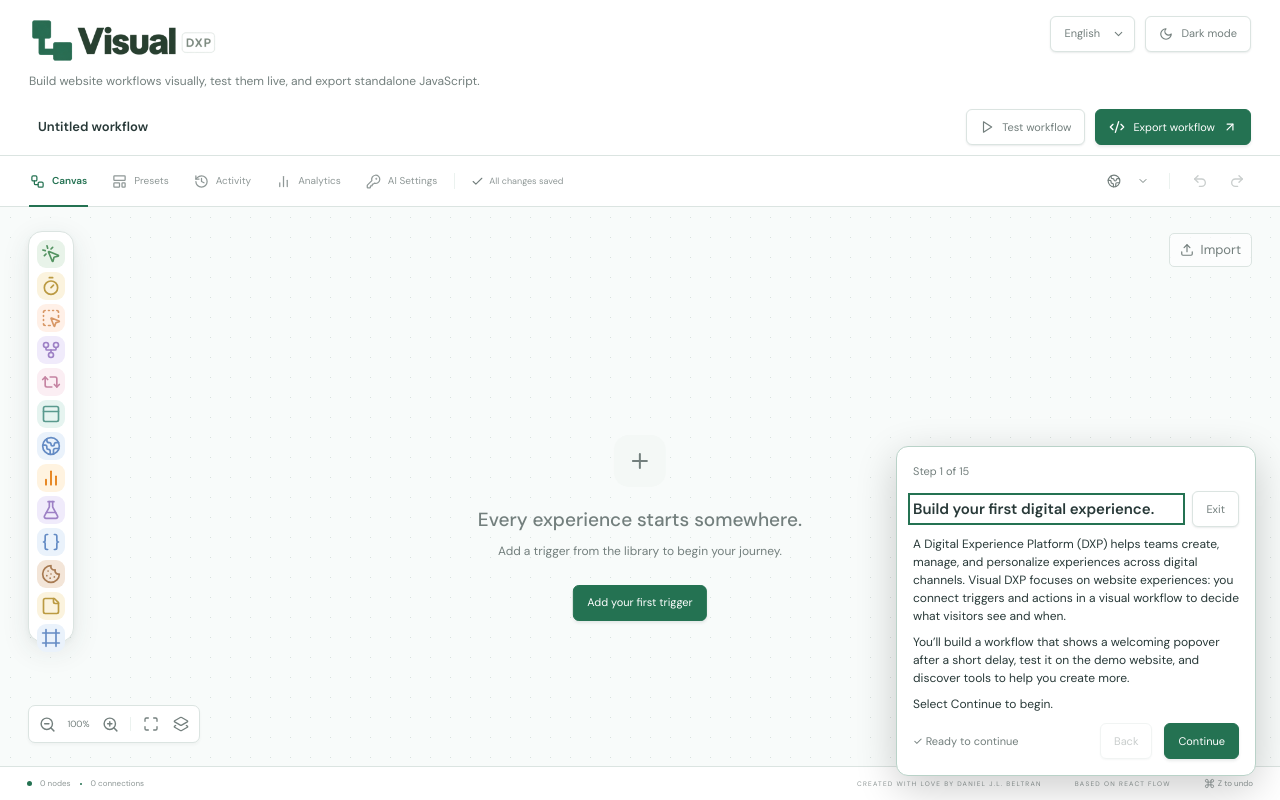
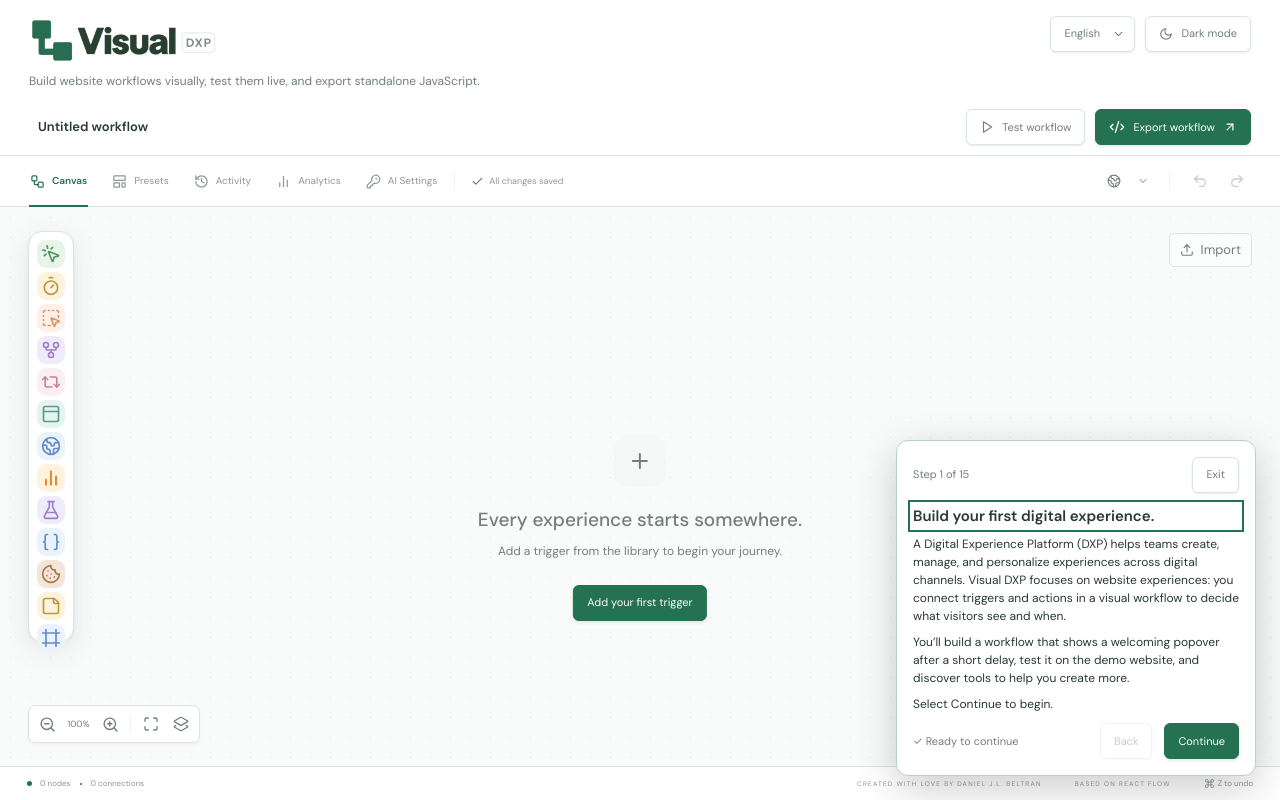
Before and after one commit to dani-beltran/visual-dxp, a Next.js app: page / in a window 1280 px wide. Built offline with nearby package versions, Linux system fonts and the light colour scheme.

Commit message:
Move tutorial Exit button to the top row

```diff
--- a/src/tutorial/TutorialPanel.tsx
+++ b/src/tutorial/TutorialPanel.tsx
@@ -107,12 +107,12 @@
               total: c.sequence.length,
             })}
           </span>
+          <button type="button" className="dxp-button" onClick={c.exit}>
+            {t('tutorial.exit')}
+          </button>
           <h2 ref={heading} tabIndex={-1} id={`${id}-title`}>
             {title}
           </h2>
-          <button type="button" className="dxp-button" onClick={c.exit}>
-            {t('tutorial.exit')}
-          </button>
         </div>
         <div className="dxp-tutorial-content">
           {auxiliaryOpen && (
--- a/src/tutorial/tutorial.css
+++ b/src/tutorial/tutorial.css
@@ -35,14 +35,15 @@
   gap: 12px;
   flex-wrap: wrap;
 }
-.dxp-tutorial-heading > span {
-  width: 100%;
+.dxp-tutorial-heading {
+  display: grid;
+  grid-template-columns: 1fr auto;
 }
 .dxp-tutorial-heading h2 {
   font-size: 15px;
   font-weight: 600;
   margin: 0;
-  flex: 1;
+  grid-column: 1 / -1;
 }
 .dxp-tutorial-heading > span,
 .dxp-tutorial-actions > span {
```
